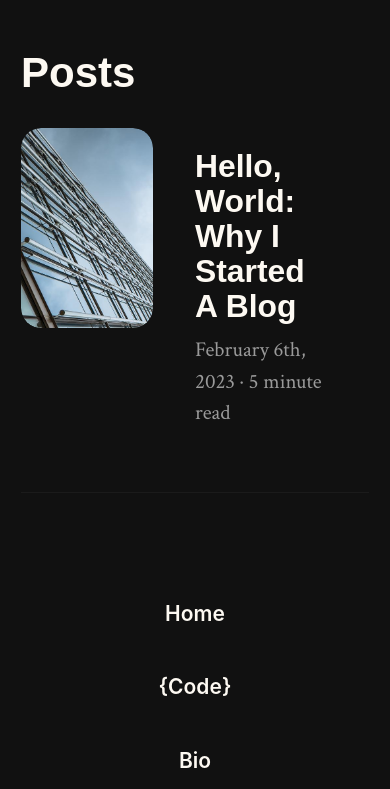
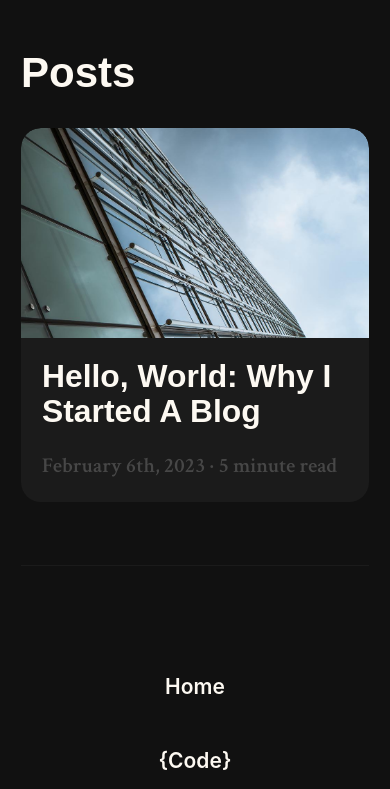
Before and after one commit to vondenstein/portfolio, a Gatsby site: page /blog in a window 390 px wide. Shown: the part 55-844 px from the top of the page. Built offline with nearby package versions, Linux system fonts and the light colour scheme; Gatsby itself is replaced by a stand-in of ours; some packages are replaced by stand-ins of ours; a web font is replaced by a local one.

Commit message:
made postcard responsive

```diff
--- a/src/components/PostCard/PostCard.module.css
+++ b/src/components/PostCard/PostCard.module.css
@@ -1,11 +1,5 @@
-.image {
-  height: 200px;
-  max-width: 480px;
-  border-radius: 20px;
-}
-
-.image * {
-  border-radius: 20px;
+.article {
+  margin-bottom: 2rem;
 }
 
 .link:hover div div h2 {
@@ -16,3 +10,95 @@
 .link:hover {
   text-decoration: none !important;
 }
+
+.container {
+  display: flex;
+  flex-direction: row;
+  justify-content: space-between;
+}
+
+.image {
+  height: 10rem;
+  max-width: 28rem;
+  border-radius: 20px;
+}
+
+.image * {
+  border-radius: 20px;
+}
+
+.text {
+  flex-shrink: 0;
+  margin: auto 0;
+  width: 27rem;
+  margin-left: 3rem;
+}
+
+.title {
+  margin-bottom: 0.5rem;
+  overflow: hidden;
+  display: -webkit-box;
+  -webkit-line-clamp: 2;
+  -webkit-box-orient: vertical;
+}
+
+.excerpt {
+  margin-bottom: 0.5rem;
+  overflow: hidden;
+  display: -webkit-box;
+  -webkit-line-clamp: 2;
+  -webkit-box-orient: vertical;
+}
+
+.metadata {
+  margin-bottom: 0;
+  font-weight: bold;
+  opacity: 0.3;
+}
+
+@media (max-width: 1024px) {
+  .text {
+    width: 18rem;
+    margin-left: 1.5rem;
+  }
+}
+
+@media (max-width: 768px) {
+  .container {
+    flex-direction: column;
+  }
+
+  .image {
+    width: 100%;
+  }
+
+  .text {
+    box-sizing: border-box;
+    margin: 0;
+    padding-top: 1rem;
+    width: 100%;
+  }
+}
+
+@media (max-width: 520px) {
+  .container {
+    background-color: #1b1b1b;
+    border-radius: 20px;
+    overflow: hidden;
+  }
+
+  .image,
+  .image * {
+    border-radius: 0px;
+    border-top-left-radius: 20px;
+    border-top-right-radius: 20px;
+  }
+
+  .text {
+    padding: 1rem;
+  }
+
+  .metadata {
+    opacity: 0.35;
+  }
+}
--- a/src/components/PostCard/PostCard.tsx
+++ b/src/components/PostCard/PostCard.tsx
@@ -8,30 +8,24 @@ const PostCard = ({ id, excerpt, frontmatter }: Queries.Mdx) => {
   const image = getImage(frontmatter.hero_image)
 
   return (
-    <article key={id} style={{ marginBottom: "2rem" }}>
-      <Link to={`/blog/posts/${frontmatter.slug}`} className={styles.link}>
-        <div
-          style={{
-            display: "flex",
-            flexDirection: "row",
-            justifyContent: "space-between",
-          }}
-        >
+    <article key={id} className={styles.article}>
+      <Link to={`/blog/posts/${frontmatter?.slug}`} className={styles.link}>
+        <div className={styles.container}>
           <div>
             <GatsbyImage
               width={550}
               height={220}
               placeholder="blurred"
-              image={image}
-              alt={frontmatter.hero_image_alt}
+              image={image!}
+              alt={frontmatter?.hero_image_alt!}
               className={styles.image}
             />
           </div>
-          <div style={{ margin: "1rem 2rem 0", width: "480px" }}>
-            <h2 style={{ marginBottom: ".5rem" }}>{frontmatter.title}</h2>
-            <p style={{ marginBottom: ".5rem" }}>{excerpt}</p>
-            <p style={{ marginBottom: "0" }}>
-              {frontmatter.date} · 5 minute read
+          <div className={styles.text}>
+            <h2 className={styles.title}>{frontmatter?.title}</h2>
+            <p className={styles.excerpt}>{excerpt}</p>
+            <p className={styles.metadata}>
+              {frontmatter?.date} · 5 minute read
             </p>
           </div>
         </div>
```
